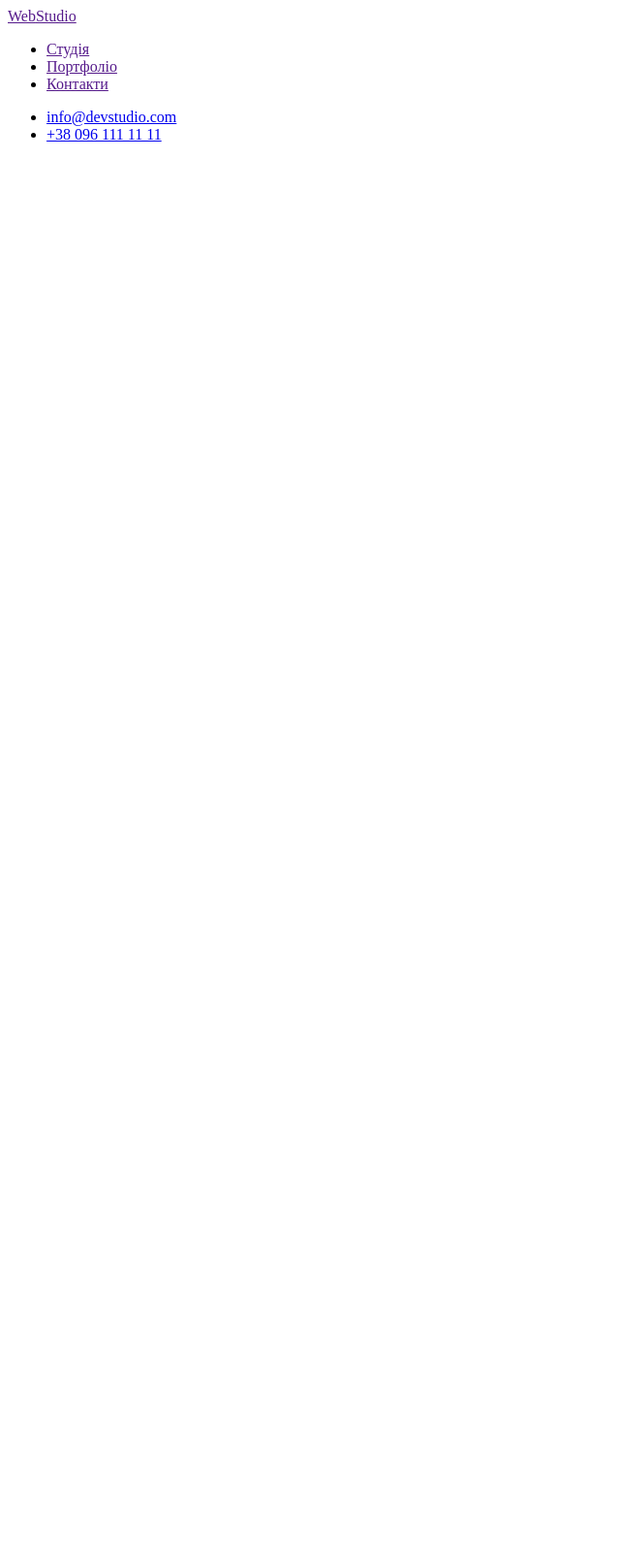
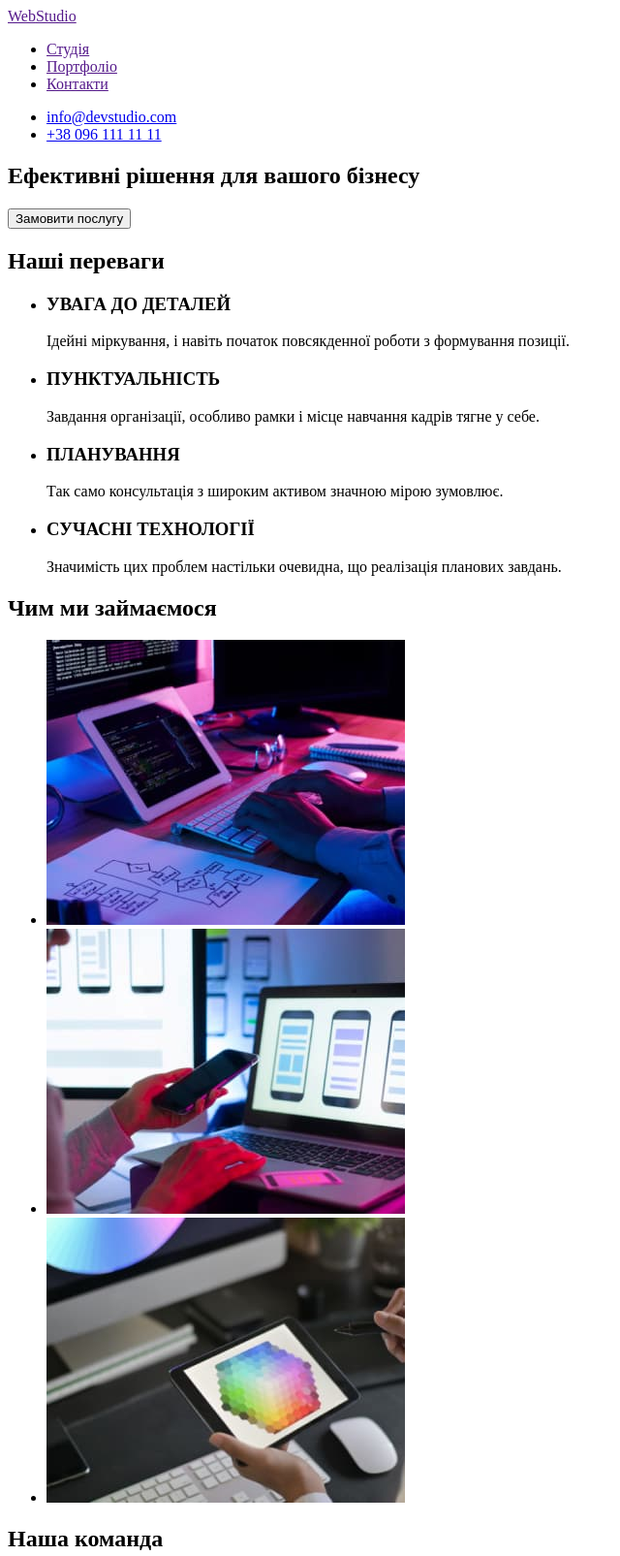
Before and after one commit to LudaFesenko/goit-markup-hw-01, a plain HTML site: page index.html in a window 1280 px wide. Shown: the top 1605 px of the page at 97% size, without its empty margins (0-640 px from the left). Before the commit the page ends 800 px from the top, so only its background shows below. Drawn offline with Linux system fonts and the light colour scheme.

Commit message:
add main

```diff
--- a/index.html
+++ b/index.html
@@ -23,5 +23,79 @@
         <li><a href="tel:+380961111111"> +38 096 111 11 11</a></li>
       </ul>
     </header>
+    <!-- Main -->
+    <main>
+      <section>
+        <h1>Ефективні рішення для вашого бізнесу</h1>
+        <button type="button">Замовити послугу</button>
+      </section>
+
+      <section>
+        <!-- Hidden -->
+        <h2>Наші переваги</h2>
+        <ul>
+          <li>
+            <h3>УВАГА ДО ДЕТАЛЕЙ</h3>
+            <p>
+              Ідейні міркування, і навіть початок повсякденної роботи з
+              формування позиції.
+            </p>
+          </li>
+          <li>
+            <h3>ПУНКТУАЛЬНІСТЬ</h3>
+            <p>
+              Завдання організації, особливо рамки і місце навчання кадрів тягне
+              у себе.
+            </p>
+          </li>
+          <li>
+            <h3>ПЛАНУВАННЯ</h3>
+            <p>
+              Так само консультація з широким активом значною мірою зумовлює.
+            </p>
+          </li>
+          <li>
+            <h3>СУЧАСНІ ТЕХНОЛОГІЇ</h3>
+            <p>
+              Значимість цих проблем настільки очевидна, що реалізація планових
+              завдань.
+            </p>
+          </li>
+        </ul>
+      </section>
+      <section>
+        <h2>Чим ми займаємося</h2>
+        <ul>
+          <li><img src="./images/develop.jpg" alt="розробка" /></li>
+          <li><img src="./images/testing.jpg" alt="тестування" /></li>
+          <li><img src="./images/design.jpg" alt="дизайн" /></li>
+        </ul>
+      </section>
+      <section>
+        <h2>Наша команда</h2>
+        <ul>
+          <li>
+            <img src="./images/ihor.jpg" alt="Ігор Дем'яненко" />
+            <h3>Ігор Дем'яненко</h3>
+            <p>Product Designer</p>
+          </li>
+          <li>
+            <img src="./images/olga.jpg" alt="Ольга Рєпіна" />
+            <h3>Ольга Рєпіна</h3>
+            <p>Frontend Developer</p>
+          </li>
+          <li>
+            <img src="./images/mikolai.jpg" alt="Микола Тарасов" />
+            <h3>Микола Тарасов</h3>
+            <p>Marketing</p>
+          </li>
+          <li>
+            <img src="./images/michael.jpg" alt="Михайло Єрмаков" />
+            <h3>Михайло Єрмаков</h3>
+            <p>UI Designer</p>
+          </li>
+        </ul>
+      </section>
+    </main>
   </body>
 </html>
```
